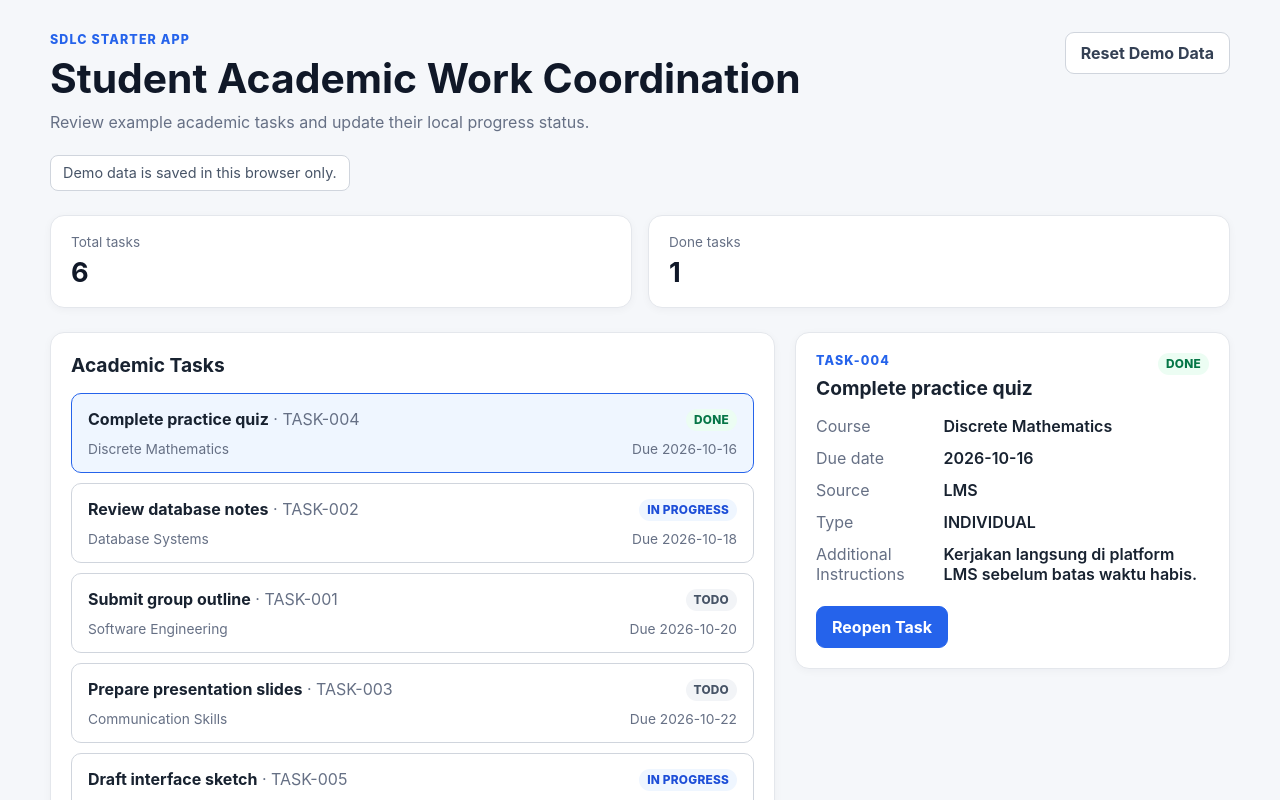
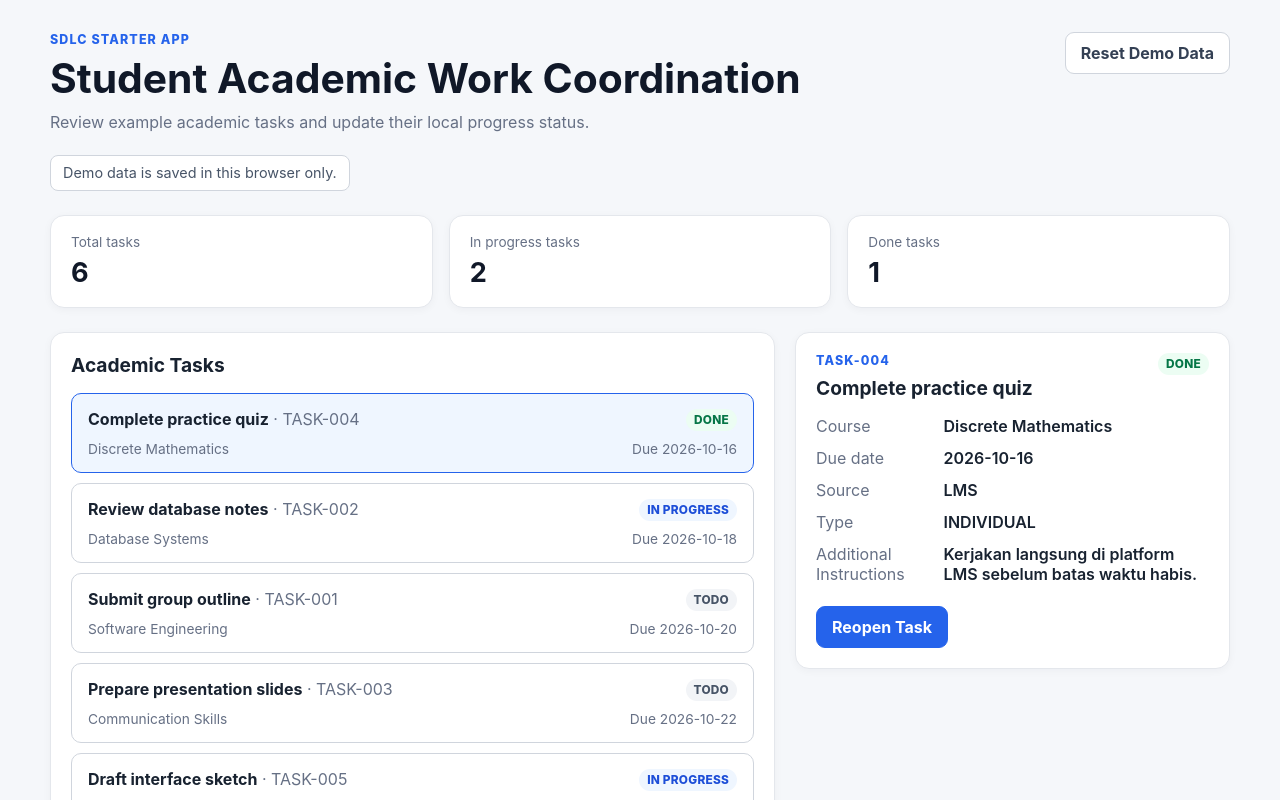
Before and after one commit to muriz-dev/sdlc-group-5, a React (Vite) app: page / in a window 1280 px wide. Shown: the top 800 px of the page. Built offline with nearby package versions, Linux system fonts and the light colour scheme.

Commit message:
add in progress tasks count card

```diff
--- a/src/App.jsx
+++ b/src/App.jsx
@@ -60,6 +60,10 @@ export default function App() {
           <p className="summary-value">{counts.total}</p>
         </article>
         <article className="summary-card">
+          <p className="summary-label">In progress tasks</p>
+          <p className="summary-value">{counts.inProgress}</p>
+        </article>
+        <article className="summary-card">
           <p className="summary-label">Done tasks</p>
           <p className="summary-value">{counts.done}</p>
         </article>
--- a/src/styles.css
+++ b/src/styles.css
@@ -102,7 +102,7 @@ h3 {
 
 .overview-grid {
   display: grid;
-  grid-template-columns: repeat(2, minmax(0, 1fr));
+  grid-template-columns: repeat(3, minmax(0, 1fr));
   gap: 16px;
   margin-bottom: 24px;
 }
--- a/src/utils/taskUtils.js
+++ b/src/utils/taskUtils.js
@@ -5,6 +5,7 @@ export function sortTasksByDueDate(tasks) {
 export function getTaskCounts(tasks) {
   return {
     total: tasks.length,
+    inProgress: tasks.filter((task) => task.status === 'IN_PROGRESS').length,
     done: tasks.filter((task) => task.status === 'DONE').length,
   };
 }
```
